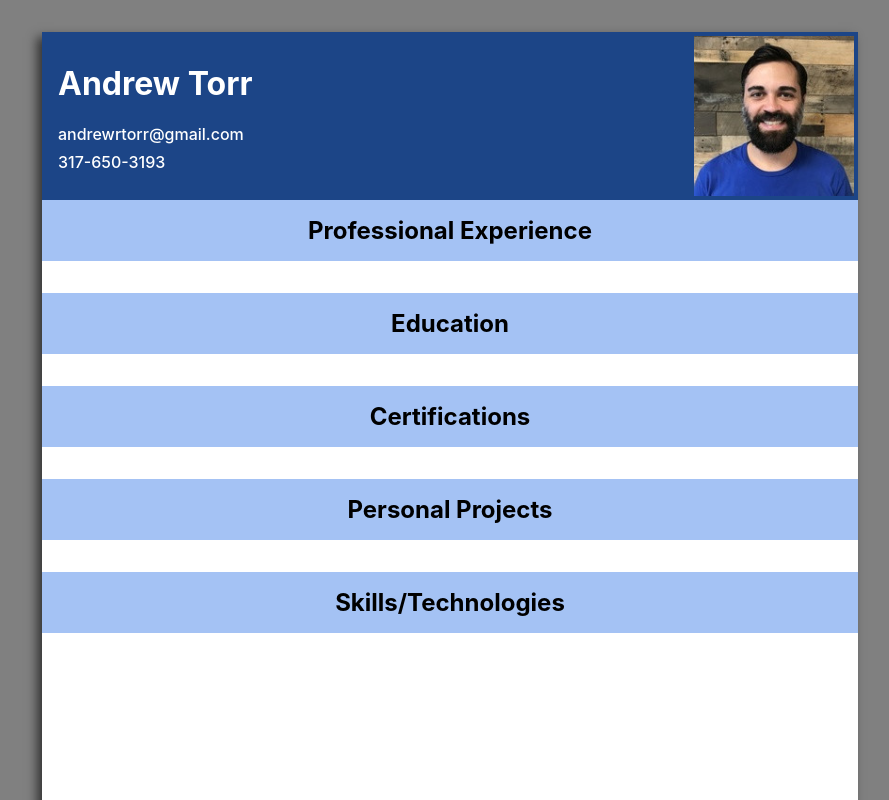
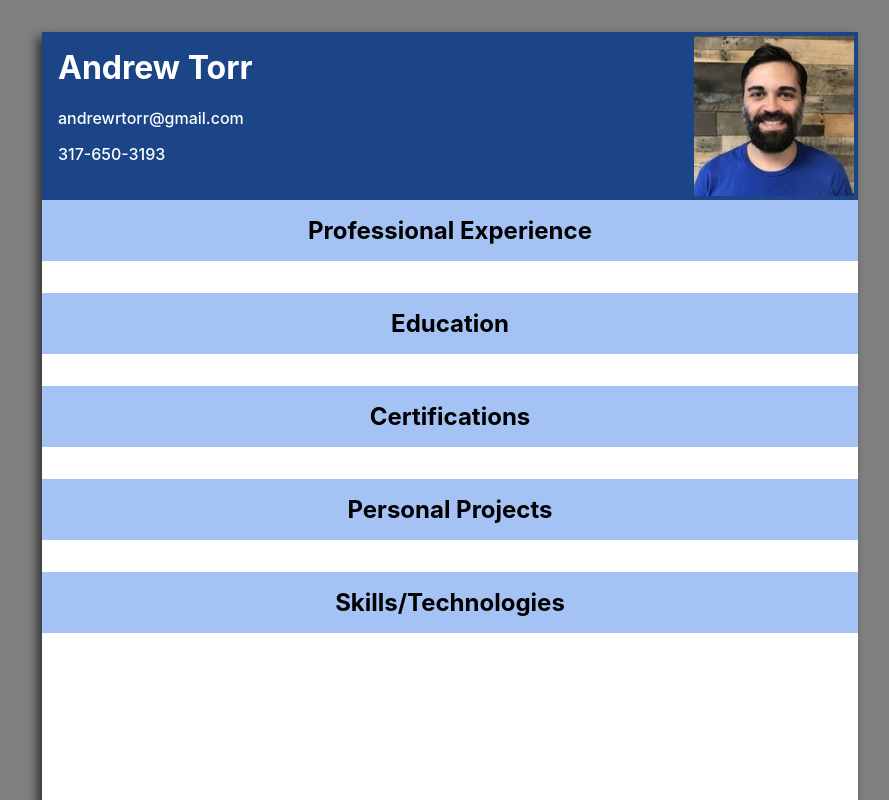
Before and after one commit to AndroidDoctorr/my-site-test, a React (Create React App) app: page / in a window 1280 px wide. Shown: the top 800 px of the page, without its empty margins (190-1079 px from the left). Built offline with nearby package versions, Linux system fonts and the light colour scheme.

Commit message:
adjusted header item margins

```diff
--- a/src/components/Header/Header.css
+++ b/src/components/Header/Header.css
@@ -17,9 +17,9 @@
 }
 
 .header-info > h1 {
-    margin-top: 2rem;
+    margin-top: 1rem;
 }
 
 .header-info > div {
-    margin-top: 0.5rem;
+    margin-top: 1rem;
 }
```
